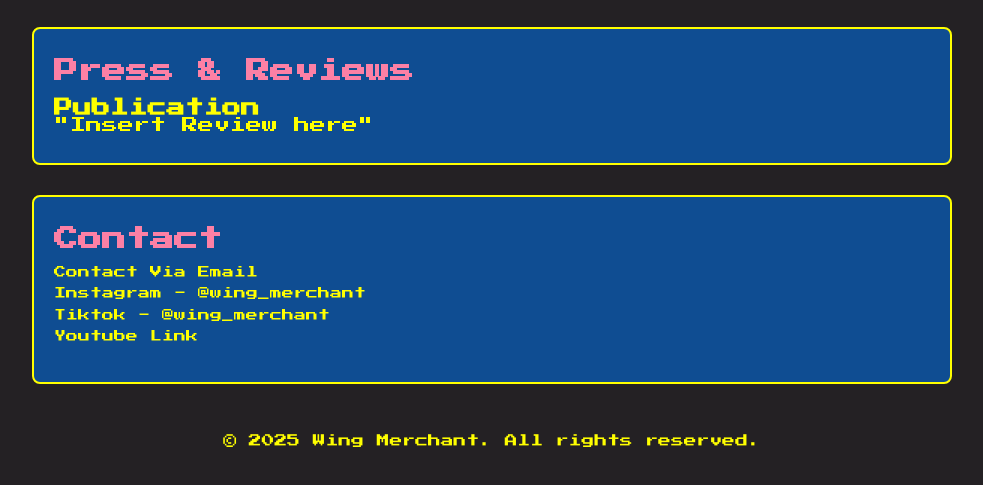
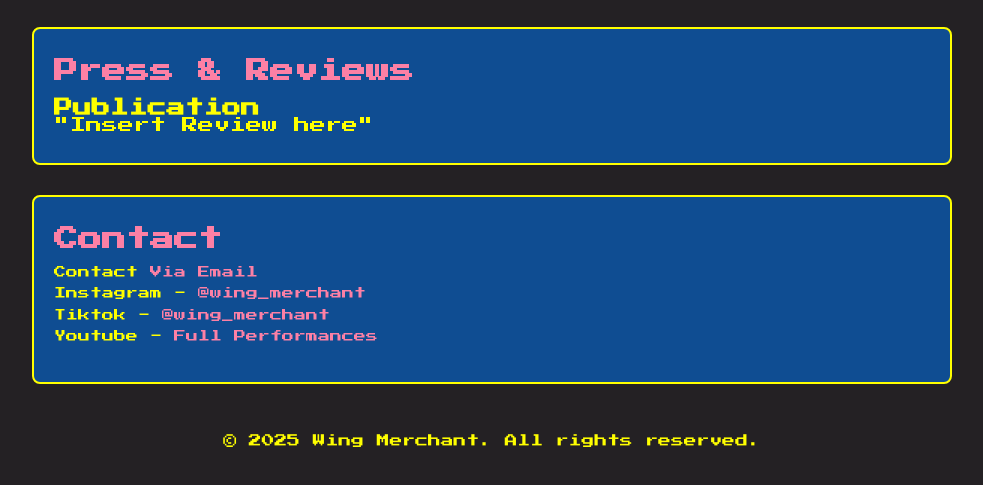
Before and after one commit to wingmerchant-music/WingMerchantWebsite, a plain HTML site: page index.html in a window 1280 px wide and 1622 px high. Shown: the part 1135-1620 px from the top of the page, without its empty margins (148-1131 px from the left). Drawn offline with Linux system fonts and the light colour scheme.

Commit message:
adjsuted links in Contact section --- Again

```diff
--- a/index.html
+++ b/index.html
@@ -162,7 +162,7 @@
     }
     footer { font-size: 0.8em; color: #FFFF00; padding: 20px 0; }
 
-    a:link { color: #FFFF00; text-decoration: none; }
+    a:link { color: #FC80A5; text-decoration: none; }
     a:visited { color: #FC80A5; text-decoration: none; }
     a:hover { color: #242124; text-decoration: underline; }
     a:active { color: #FFFF00; text-decoration: underline; }
@@ -259,10 +259,10 @@
 
     <section id="contact">
       <h2>Contact</h2>
-      <p style="padding-bottom: 0.25cm; font-size:12px"> <a href="mailto:wingmerchant.music@gmail.com">Contact Via Email</a></p>
-      <p style="padding-bottom: 0.25cm; font-size:12px"> <a href="https://www.instagram.com/wing_merchant/">Instagram - @wing_merchant</a></p>
-      <p style="padding-bottom: 0.25cm; font-size:12px"> <a href="https://www.tiktok.com/@wing_merchant">Tiktok - @wing_merchant</a></p>
-      <p style="padding-bottom: 0.25cm; font-size:12px"> <a href="https://www.youtube.com/@wing_merchant/videos">Youtube Link</a></p>
+      <p style="padding-bottom: 0.25cm; font-size:12px">Contact <a href="mailto:wingmerchant.music@gmail.com">Via Email</a></p>
+      <p style="padding-bottom: 0.25cm; font-size:12px">Instagram - <a href="https://www.instagram.com/wing_merchant/">@wing_merchant</a></p>
+      <p style="padding-bottom: 0.25cm; font-size:12px">Tiktok - <a href="https://www.tiktok.com/@wing_merchant">@wing_merchant</a></p>
+      <p style="padding-bottom: 0.25cm; font-size:12px">Youtube - <a href="https://www.youtube.com/@wing_merchant/videos">Full Performances</a></p>
     </section>
 
     <footer>
```
